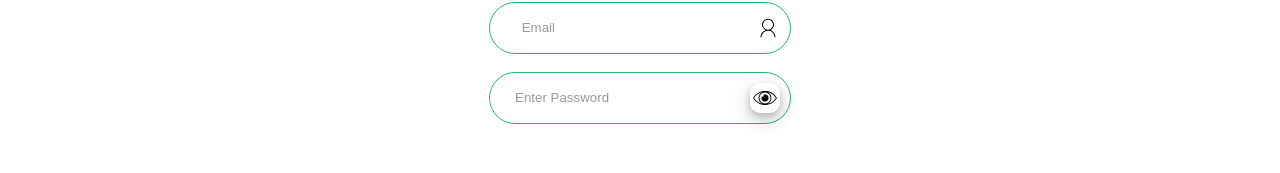
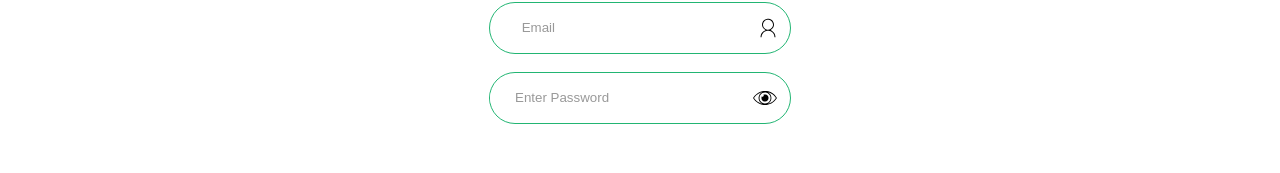
Before and after one commit to AvivCohenbs/reSApes, a React (Create React App) app: page /Profile in a window 1280 px wide. Shown: the part 429-602 px from the top of the page. Built offline with nearby package versions, Linux system fonts and the light colour scheme; a web font is replaced by a local one.

Commit message:
box shadow

```diff
--- a/src/components/Header/Profile.css
+++ b/src/components/Header/Profile.css
@@ -207,7 +207,6 @@
 .img-pass {
   width: 30px;
   display: flex;
-
   height: 30px;
   left: 50px;
   top: 2px;
--- a/src/components/Recipe/Recipe.css
+++ b/src/components/Recipe/Recipe.css
@@ -23,7 +23,7 @@
   align-items: center;
   width: 180px;
   height: 40px;
-  background-color: white;
+
   border-bottom: 1px solid #f4f4f4;
 }
 
@@ -65,7 +65,7 @@
   align-items: center;
 }
 
-img {
+.imgrec {
   width: 258px;
   height: 178px;
   border-radius: 10px;
--- a/src/components/Recipe/Recipe.js
+++ b/src/components/Recipe/Recipe.js
@@ -9,7 +9,7 @@ function Recipe({ title, description, time, image, rating, id }) {
     <div className="recipe-recipe">
       <div className="recipe-card">
         <div className="recipe-image">
-          <img src={image} alt="img" />
+          <img className="imgrec" src={image} alt="img" />
         </div>
       </div>
       <div className="recipe-info">
```
